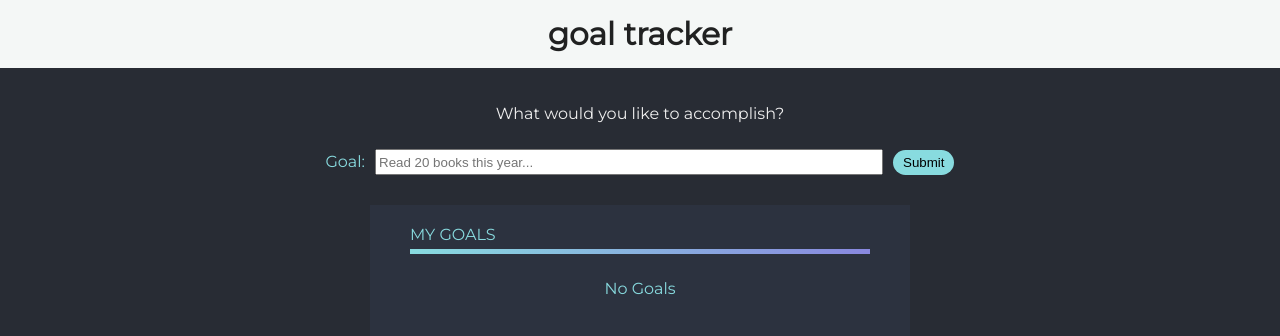
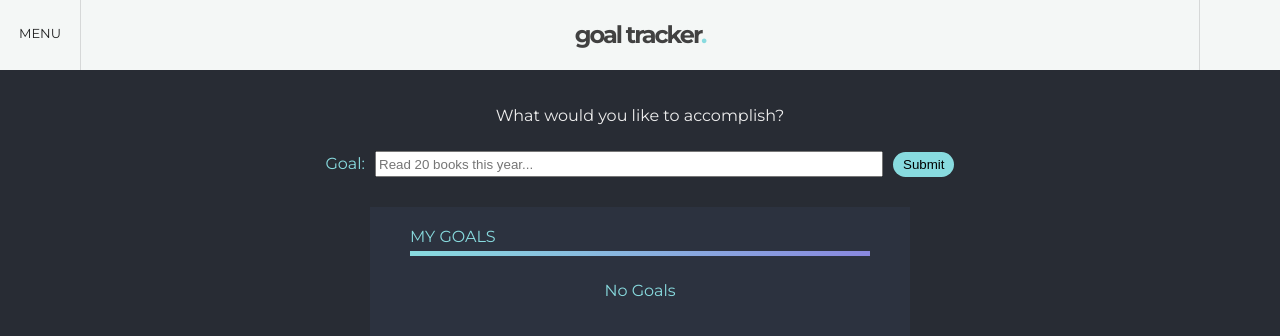
Before and after one commit to jonsung89/goal-tracker, a React (Create React App) app: page / in a window 1280 px wide. Shown: the top 336 px of the page. Built offline with nearby package versions, Linux system fonts and the light colour scheme.

Commit message:
navbar layout and dashboard complete

```diff
--- a/public/index.html
+++ b/public/index.html
@@ -7,8 +7,9 @@
       name="viewport"
       content="width=device-width, initial-scale=1, shrink-to-fit=no"
     />
-    <!-- <link href="https://fonts.googleapis.com/css?family=Karla" rel="stylesheet">     -->
+    <link href="https://fonts.googleapis.com/css?family=Karla" rel="stylesheet">
     <link href="https://fonts.googleapis.com/css?family=Montserrat" rel="stylesheet">
+    <link href="https://fonts.googleapis.com/css?family=Montserrat:700" rel="stylesheet">
     <link rel="manifest" href="%PUBLIC_URL%/manifest.json" />
     <title>Goal Tracker</title>
   </head>
--- a/src/components/App.js
+++ b/src/components/App.js
@@ -1,5 +1,6 @@
 import React, { Component } from 'react';
 import Dashboard from './Dashboard';
+import Navbar from './Navbar';
 
 // import '../scss/App.scss';
 
@@ -7,9 +8,7 @@ class App extends Component {
   render() {
     return (
       <div className="App">
-        <header className="header">
-          <h1>Goal Tracker</h1>
-        </header>
+        <Navbar />
         <Dashboard />
       </div>
     );
--- /dev/null
+++ b/src/components/Navbar.js
@@ -0,0 +1,22 @@
+import React, { Component } from 'react'
+
+export default class Navbar extends Component {
+  render() {
+    return (
+      <header className="header">
+        <div className="box-left">
+          <div className="ico-menu">
+            <div className="bar"></div>
+            <div className="bar"></div>
+            <div className="bar"></div>
+          </div>
+          <div className="item">MENU</div>
+        </div>
+        <div className="logo-header">
+          <h1>Goal Tracker<span className="secondary-color">.</span></h1>
+        </div>
+        <div className="box-right"></div>
+      </header>
+    )
+  }
+}
--- a/src/stylesheets/components/_app.scss
+++ b/src/stylesheets/components/_app.scss
@@ -1,3 +1,5 @@
+// App + Header + Footer
+
 .App {
   text-align: center;
   display: flex;
@@ -6,13 +8,50 @@
 }
 
 header {
-  font-size: calc(10px + 2vmin);
+  // font-size: calc(10px + 2vmin);
+  height: 70px;
+  width: 100%;
   background-color: #F4F7F6;
-  h1 {
+  display: flex;
+  position: fixed;
+  top: 0;
+  z-index: 100000;
+
+  .box-left {
+    float: left;
+    min-width: 80px;
+    height: 70px;
+    border-right: 1px solid rgb(214, 216, 216);
     color: #202121;
-    font-weight: bold;
-    font-size: 1.2em;
-    margin: 15px;
-    text-transform: lowercase;
+    cursor: pointer;
+    transition: all 0.3s;
+
+    .item {
+      margin: 25px auto;
+      font-size: 13px;
+    }
+  }
+
+  .logo-header{
+    width: calc(100%);
+
+    h1 {
+      color: #414141;
+      font-size: 1.5em;
+      letter-spacing: -2px;
+      margin: 20px auto;
+      text-transform: lowercase;
+      span.secondary-color {
+        color: $secondary-color;
+      }
+    }
+  }
+
+  .box-right {
+    float: right;
+    min-width: 80px;
+    height: 70px;
+    // background-color: black;
+    border-left: 1px solid rgb(214, 216, 216);
   }
 }
--- a/src/stylesheets/components/_dashboard.scss
+++ b/src/stylesheets/components/_dashboard.scss
@@ -1,4 +1,7 @@
 .dashboard {
+  position: absolute;
+  top: 70px;
+  width: 100%;
 
   .form {
     display: flex;
--- a/src/stylesheets/main.scss
+++ b/src/stylesheets/main.scss
@@ -6,6 +6,5 @@ body {
   padding: 0;
   background-color: $background-color;
   color: $secondary-color;
-  // font-family: 'Karla', sans-serif;
   font-family: 'Montserrat', sans-serif;
 }
```
